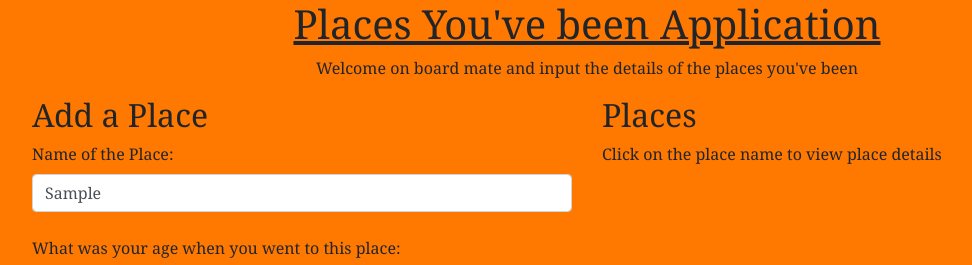
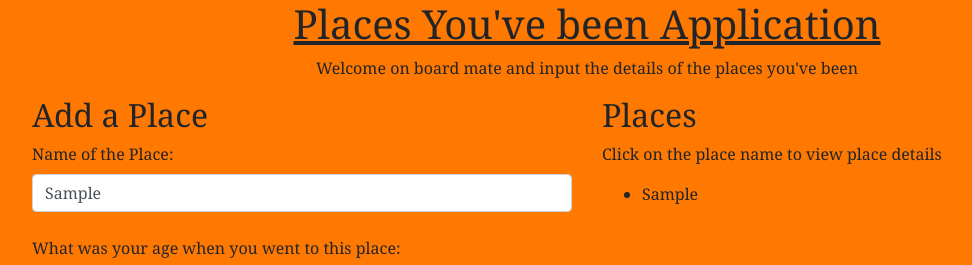
Before and after one commit to Emzzy241/places-you-ve-BEEN-Application, a plain HTML site: page index.html in a window 1280 px wide. Both pictures are taken after typing "Sample", "Sample", "Sample", "Sample", "Sample" into the empty fields and a click on the button "Add Place". Shown: the top 265 px of the page, without its empty margins (53-1025 px from the left). Drawn offline with Linux system fonts and the light colour scheme.

Commit message:
done with the displayPlaceDetails() function

```diff
--- a/css/styles.css
+++ b/css/styles.css
@@ -16,3 +16,6 @@ body{
 #show-place-infos{
     display: none;
 }
+#all-places{
+    margin-left: 40px;
+}
--- a/js/scripts.js
+++ b/js/scripts.js
@@ -67,11 +67,15 @@ let myPlaceStorer = new PlaceStorer();
 
 // This method will take in Place as an object and display the placeDiaries
 
-function displayPlaceDetails(pacesTODisplay){
+function displayPlaceDetails(placesToDisplay){
     let placesList = $("ul#all-places");
     let htmlForPlaceInfo = "";
-    Object.keys(pacesTODisplay);
+    Object.keys(placesToDisplay.places).forEach( function(key){
+        const userPlace = placesToDisplay.findPlace(key);
+        htmlForPlaceInfo = "<li id=" + userPlace.id + ">" + userPlace.placeName + "</li>";
 
+    });
+    placesList.html(htmlForPlaceInfo);
 
 }
 
@@ -88,7 +92,9 @@ $(document).ready( function(){
 
         let newPlace = new Place(nameOfPlace, ageOfUser, dateUserVisited, friendsUserMade, wouldUserGoAgain);
         myPlaceStorer.addPlace(newPlace);
-        console.log(myPlaceStorer.places);
-        console.log(newPlace.summary());
+        // console.log(myPlaceStorer.places);
+        // console.log(newPlace.summary());
+        // calling the displayPlaceDetails whenever we create a new place
+        displayPlaceDetails(myPlaceStorer);
     });
 });
```
